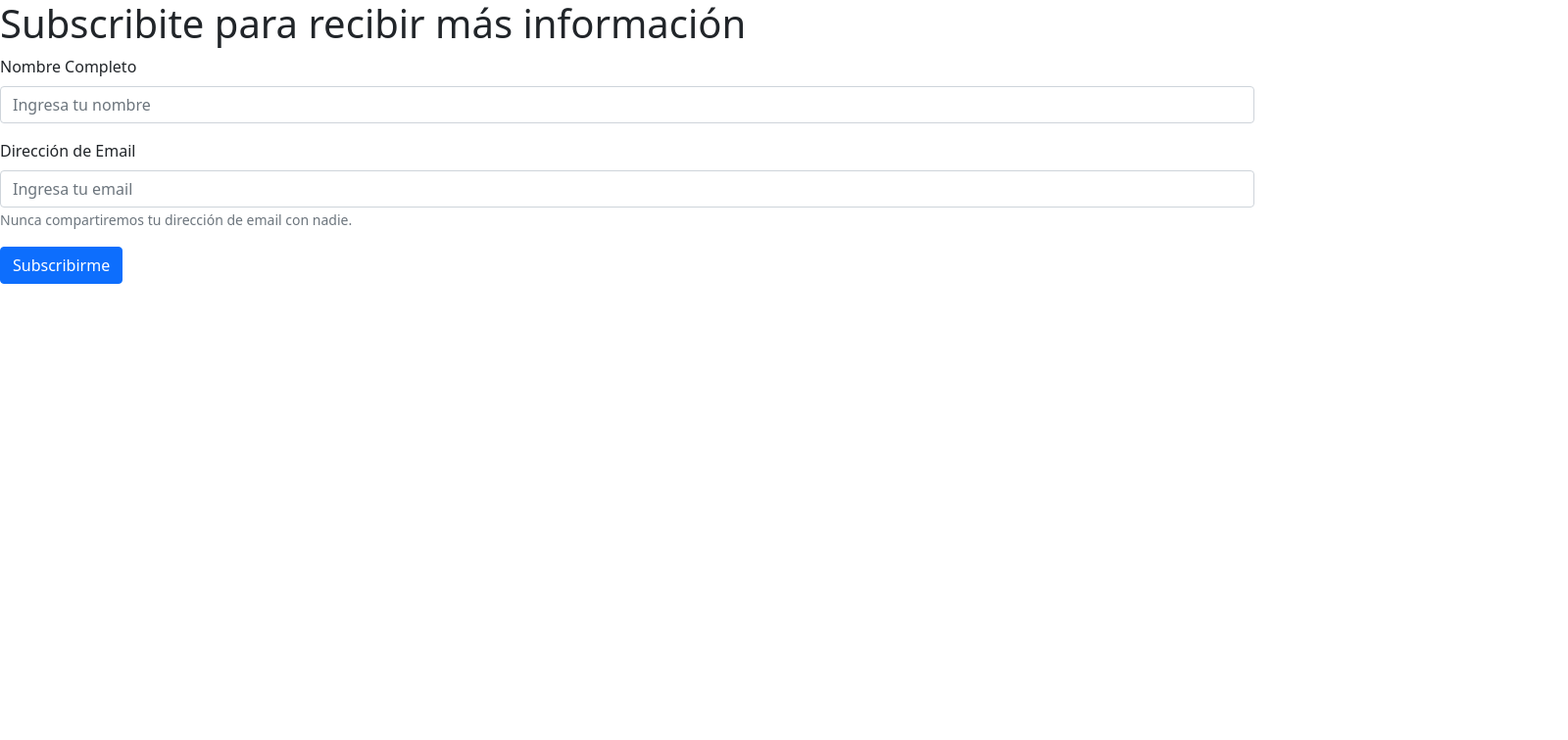
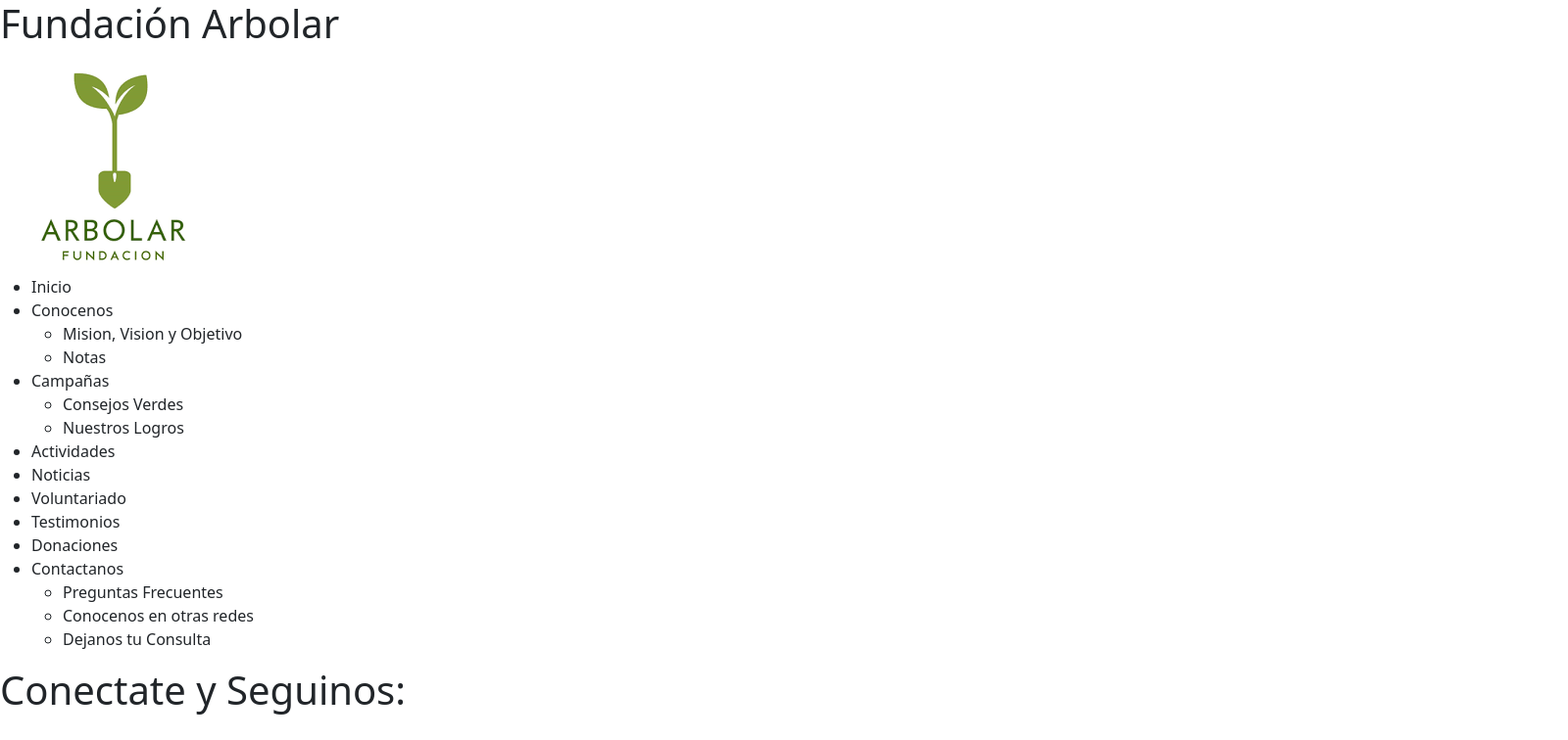
Before and after one commit to martinguido/WebPage, a React (Create React App) app in the folder client/: page / in a window 1280 px wide. Shown: the top 756 px of the page at 98% size, 1600 px wide, since content can reach past the window. Built offline with nearby package versions, Linux system fonts and the light colour scheme.

Commit message:
correct form newsletter

```diff
--- a/client/package.json
+++ b/client/package.json
@@ -6,6 +6,7 @@
     "@testing-library/jest-dom": "^5.16.3",
     "@testing-library/react": "^12.1.4",
     "@testing-library/user-event": "^13.5.0",
+    "bootstrap": "^5.1.3",
     "react": "^18.0.0",
     "react-dom": "^18.0.0",
     "react-scripts": "5.0.0",
--- a/client/src/components.js
+++ b/client/src/components.js
@@ -1,5 +1,4 @@
 import React from 'react';
-import { Form , Button} from 'react-bootstrap';
 import logo from './img/logo.png';
 import logoFB from './img/logoFB.png';
 import logoTW from './img/logoTW.png';
@@ -10,7 +9,8 @@
  export class Start extends React.Component {
     render(){
         return <>
-        <SubscribeNewsletter />
+        <Header />
+        <Footer />
         </>;
     }
 }
@@ -23,6 +23,7 @@
                 <img src={logo} alt='Logo Fundacion Arbolar'/>
 
             </div>
+        <Menu/>
         </>;
     }
 }
@@ -71,6 +72,7 @@
             <img src={logoLI} alt='Logo de LinkedIn'/>
             <img src={logoIG} alt='Logo de Instagram'/>
         </div>
+        <SubscribeNewsletter/>
         </>;
     }
 }
@@ -79,26 +81,21 @@
         return <>
         <div>
             <h1>Subscribite para recibir más información</h1>
+            <form>
+                <div class="form-group">
+                    <label for="exampleInputName1">Nombre</label>
+                    <input type="name" class="form-control" id="exampleInputName1" placeholder="Ingresa tu nombre"/>
+                </div>
 
-            <Form>
+                <div class="form-group">
+                    <label for="exampleInputEmail1">Dirección de Email</label>
+                    <input type="email" class="form-control" id="exampleInputEmail1" aria-describedby="emailHelp" placeholder="Ingresa tu email"/>
+                    <small id="emailHelp" class="form-text text-muted">Nunca compartiremos tu email con nadie.</small>
+                </div>
 
-                <Form.Group className="mb-3" controlId="formBasicText">
-                    <Form.Label>Nombre Completo</Form.Label>
-                    <Form.Control type="name" placeholder="Ingresa tu nombre" />
-                </Form.Group>
+                <button type="submit" class="btn btn-primary">Subscribirme</button>
 
-                <Form.Group className="mb-3" controlId="formBasicEmail">
-                    <Form.Label>Dirección de Email</Form.Label>
-                    <Form.Control type="email" placeholder="Ingresa tu email" />
-                    <Form.Text className="text-muted">
-                        Nunca compartiremos tu dirección de email con nadie.
-                    </Form.Text>
-                </Form.Group>
-
-                <Button variant="primary" type="submit">
-                    Subscribirme
-                </Button>
-            </Form>
+            </form>
         </div>
         </>;
     }
```
Also changed, not shown: 1 other file (tests, documents, lock files or other folders).
